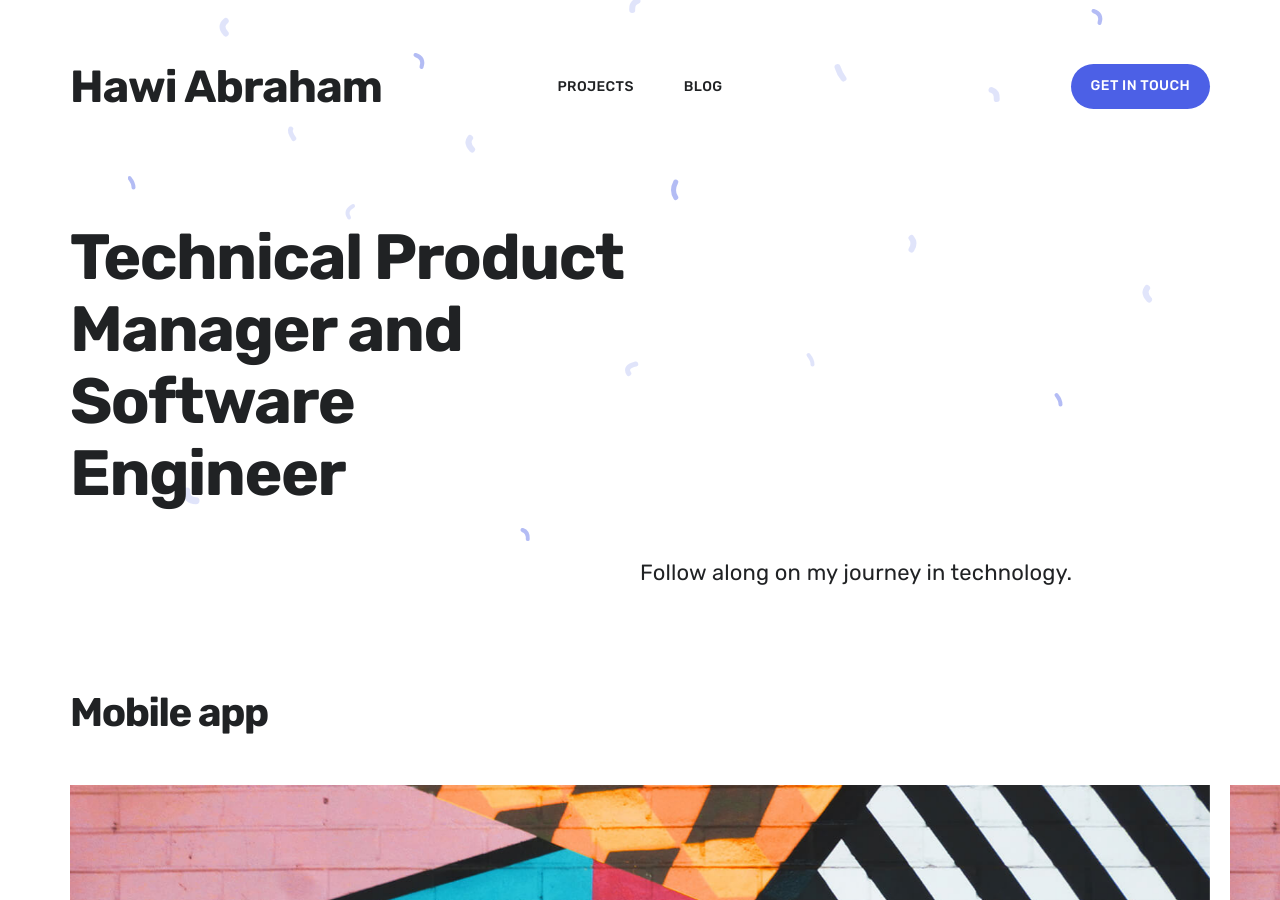
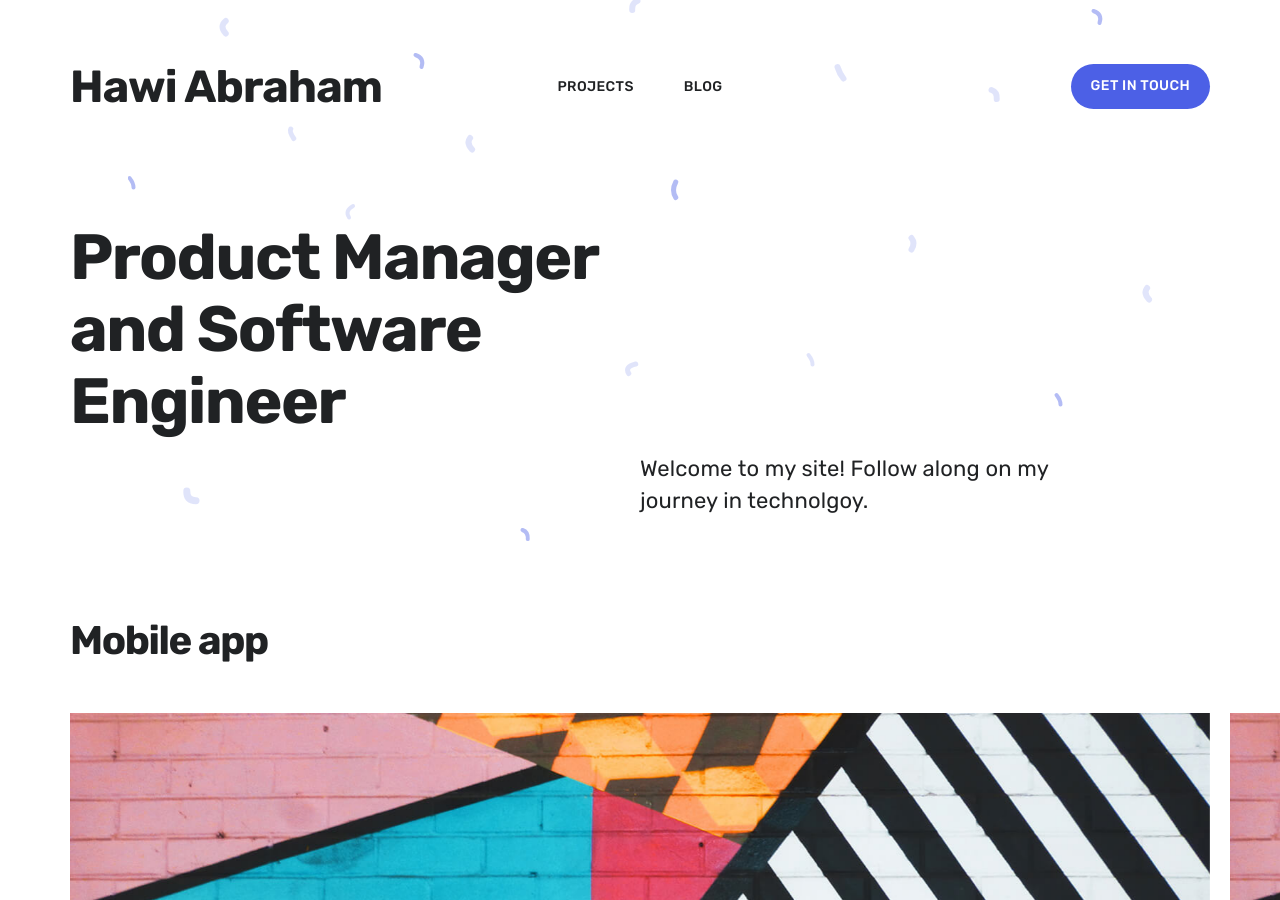
Before and after one commit to hawiabraham/personal-website, a Jekyll site: the page built from index.html, in a window 1280 px wide and 900 px high. Built offline with Jekyll 4.4.1, drawn with Linux system fonts in a browser that asks for light colours; nearby versions of some CDN libraries.

Commit message:
Update index.html

```diff
--- a/index.html
+++ b/index.html
@@ -1,8 +1,8 @@
 ---
 layout: default
 overtitle:
-title: Technical Product Manager and Software Engineer
-description: Follow along on my journey in technology.
+title: Product Manager and Software Engineer
+description: Welcome to my site! Follow along on my journey in technolgoy.
 featured_image: /images/social.jpg
 ---
 
```
